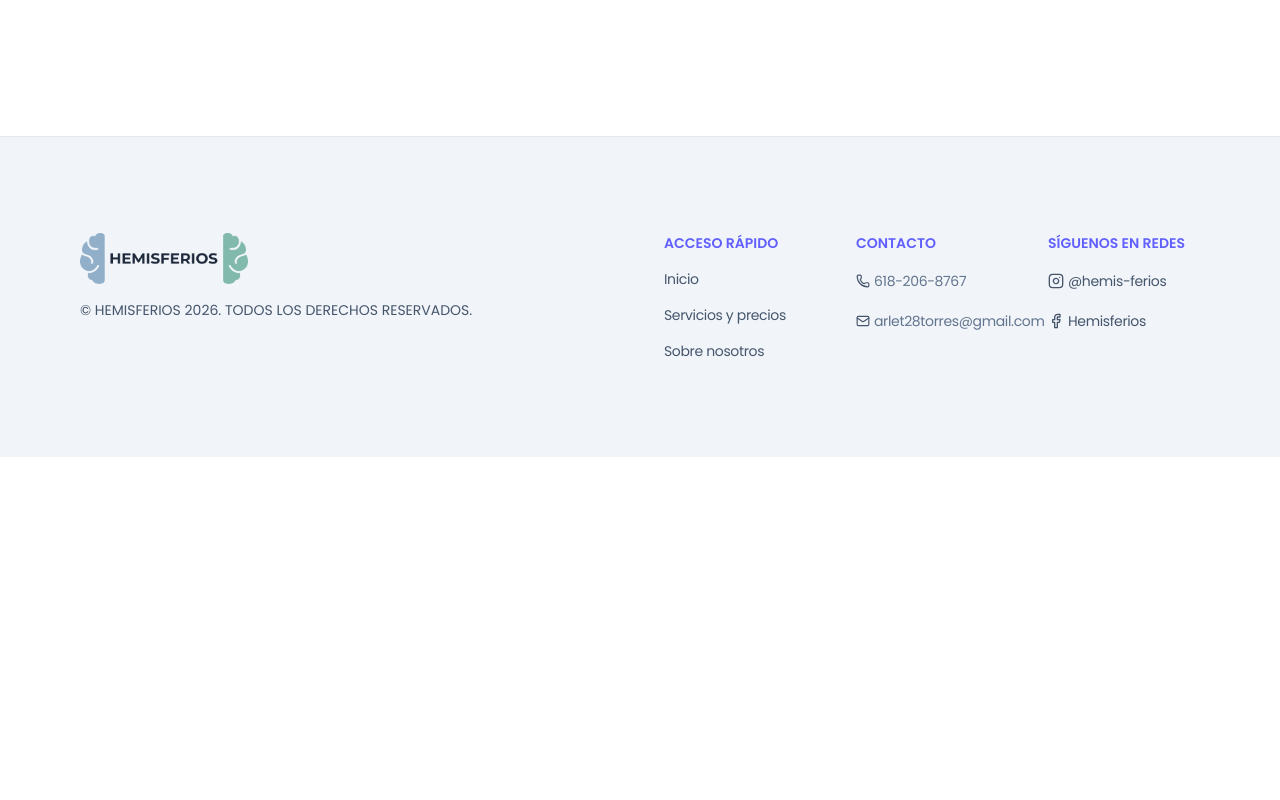
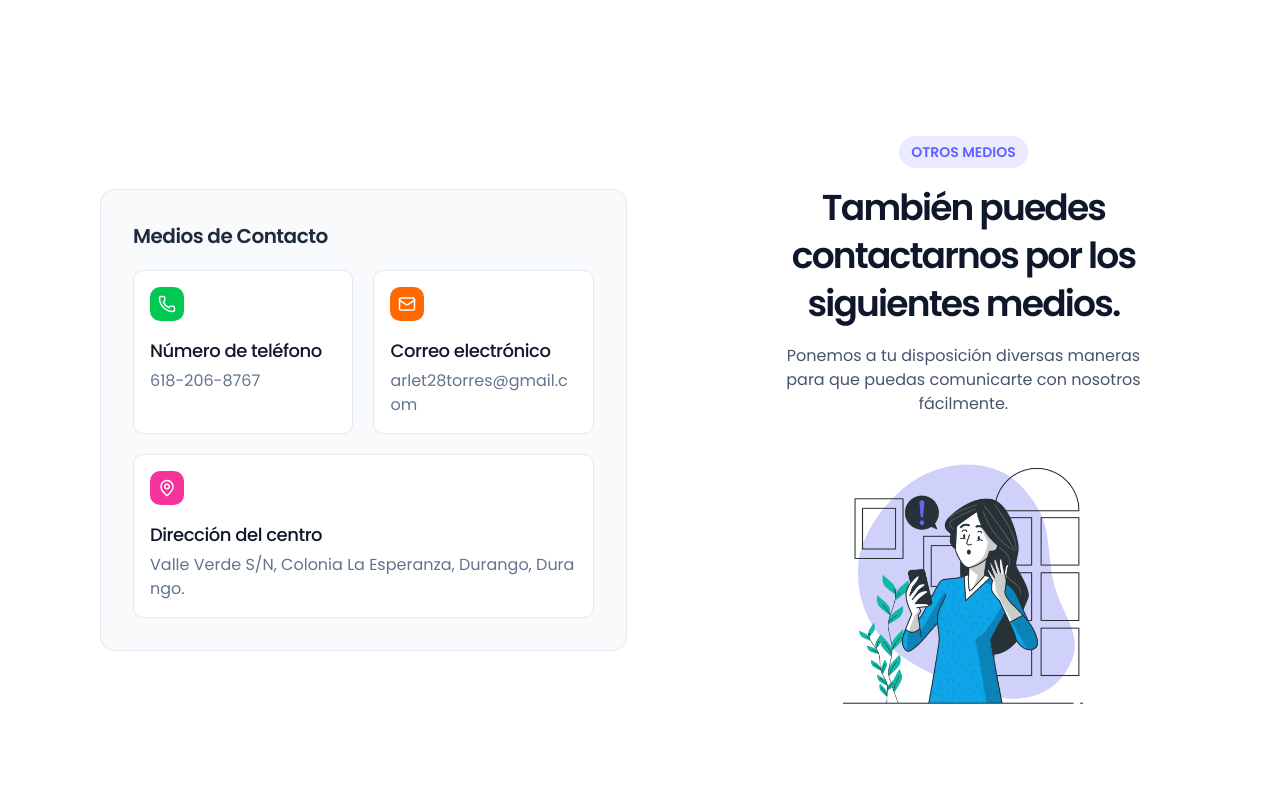
Before and after one commit to kevtorres23/hemisferios-web, a Next.js app in the folder frontend/: page /contact in a window 1280 px wide. Shown: the part 800-1600 px from the top of the page. Before the commit the page ends 1257 px from the top, so only its background shows below. Built offline with nearby package versions, Linux system fonts and the light colour scheme.

Commit message:
Finished the 'Other Channels' section.

```diff
--- a/frontend/app/contact/page.tsx
+++ b/frontend/app/contact/page.tsx
@@ -1,6 +1,7 @@
 import Navbar from "@/website-components/Navbar"
 import Footer from "@/website-components/Footer";
 import WrittenMessage from "@/website-sections/contact/WrittenMessage";
+import OtherChannels from "@/website-sections/contact/OtherChannels";
 
 function Contact() {
     return (
@@ -10,6 +11,8 @@ function Contact() {
             <div className="relative overflow-x-hidden overflow-y-hidden flex flex-col min-h-screen items-center justify-center bg-white font-sans dark:bg-black">
                 <WrittenMessage />
 
+                <OtherChannels />
+
                 <Footer />
             </div>
         </>
--- /dev/null
+++ b/frontend/website-components/ContactChannel.tsx
@@ -0,0 +1,24 @@
+type ChannelProps = {
+    color: string;
+    icon: React.ReactNode;
+    name: string;
+    description: string;
+}
+
+function ContactChannel(props: ChannelProps) {
+    return (
+        <div className="bg-white rounded-lg border border-slate-200 flex flex-col items-start justify-start gap-4 w-full p-4">
+            <div className={`flex items-center justify-center rounded-lg p-2 ${props.color}`}>
+                {props.icon}
+            </div>
+
+            <div className="flex flex-col gap-1">
+                <h1 className="sm:text-lg text-base font-medium text-slate-900 tracking-tight">{props.name}</h1>
+
+                <p className="sm:text-base text-sm font-normal text-slate-500 break-all">{props.description}</p>
+            </div>
+        </div>
+    )
+}
+
+export default ContactChannel;
--- a/frontend/website-components/ContactForm.tsx
+++ b/frontend/website-components/ContactForm.tsx
@@ -3,7 +3,7 @@
 import Input from "./Input";
 import { useState } from "react";
 import { ArrowRight, CircleAlert } from "lucide-react";
-import { ContactMessage } from "@/website-modules/Classes";
+import { ContactMessage } from "@/modules/Classes";
 
 type MessageType = {
     name: string;
--- /dev/null
+++ b/frontend/website-sections/contact/OtherChannels.tsx
@@ -0,0 +1,57 @@
+import SectionBadge from "@/website-components/SectionBadge";
+import Image from "next/image";
+import notification from "../../public/notification.png";
+import ContactChannel from "@/website-components/ContactChannel";
+import { Phone, Mail, MapPin } from "lucide-react";
+
+function OtherChannels() {
+    return (
+        <section className="xl:px-25 lg:px-20 md:px-16 px-8 flex lg:flex-row flex-col lg:pt-0 lg:pb-40 sm:py-24 py-12 xl:gap-30 gap-15 items-center justify-center">
+            <div className="lg:max-w-xl w-full flex flex-col items-center justify-center md:p-8 p-5 border border-slate-200 bg-slate-50 rounded-xl gap-5">
+
+                <h1 className="text-xl font-semibold text-slate-800 tracking-tight self-start">Medios de Contacto</h1>
+
+                <div className="w-full flex sm:flex-row flex-col gap-5">
+                    <ContactChannel
+                        color="bg-green-500"
+                        icon={<Phone size={18} color="white" />}
+                        name="Número de teléfono"
+                        description="618-206-8767"
+                    />
+
+                    <ContactChannel
+                        color="bg-orange-500"
+                        icon={<Mail size={18} color="white" />}
+                        name="Correo electrónico"
+                        description="arlet28torres@gmail.com"
+                    />
+                </div>
+
+                <ContactChannel
+                    color="bg-pink-500"
+                    icon={<MapPin size={18} color="white" />}
+                    name="Dirección del centro"
+                    description="Valle Verde S/N, Colonia La Esperanza, Durango, Durango."
+                />
+            </div>
+
+            <div className="flex flex-col gap-12 items-center justify-center">
+
+                <div className="flex flex-col gap-4 items-center justify-center">
+                    <SectionBadge name="OTROS MEDIOS" />
+
+                    <h1 className={`sm:text-4xl/12 text-3xl font-semibold text-slate-900 tracking-tighter text-center`}>También puedes contactarnos por los siguientes medios.</h1>
+
+                    <p className={`sm:text-base text-sm font-normal text-slate-600 text-center w-10/12`}>
+                        Ponemos a tu disposición diversas maneras para que puedas comunicarte con nosotros fácilmente.
+                    </p>
+                </div>
+
+                <Image alt="" src={notification} className="sm:w-60 w-56" />
+            </div>
+
+        </section>
+    )
+}
+
+export default OtherChannels;
--- a/frontend/website-sections/contact/WrittenMessage.tsx
+++ b/frontend/website-sections/contact/WrittenMessage.tsx
@@ -29,16 +29,18 @@ function WrittenMessage() {
 
     return (
         <section className="xl:px-25 lg:px-20 md:px-16 px-8 flex lg:flex-row flex-col lg:pt-24 lg:pb-40 sm:py-24 py-12 xl:gap-30 gap-15">
-            <div className="flex flex-col gap-4 items-center justify-center">
-                <SectionBadge name="¡CONTÁCTANOS!" />
+            <div className="flex flex-col gap-12 items-center justify-center">
+                <div className="flex flex-col gap-4 items-center justify-center">
+                    <SectionBadge name="¡CONTÁCTANOS!" />
 
-                <h1 className={`sm:text-4xl text-3xl font-semibold text-slate-900 tracking-tighter text-center`}>¿Tienes alguna duda o comentarios?</h1>
+                    <h1 className={`sm:text-4xl/12 text-3xl font-semibold text-slate-900 tracking-tighter text-center`}>¿Tienes alguna duda, sugerencia o comentario?</h1>
 
-                <p className={`sm:text-base text-sm font-normal text-slate-600 text-center`}>
-                    ¡Envíanos lo que quieras decirnos! Llena el siguiente formulario y envíanos tu comentario. Nos pondremos en contacto contigo en cuanto lo recibamos.
-                </p>
+                    <p className={`sm:text-base text-sm font-normal text-slate-600 text-center w-10/12`}>
+                        ¡Envíanos lo que quieras decirnos! Llena el siguiente formulario y envíanos tu comentario. Nos pondremos en contacto contigo en cuanto lo recibamos.
+                    </p>
+                </div>
 
-                <Image alt="" src={notebook} className="lg:w-80 sm:w-72 w-56" />
+                <Image alt="" src={notebook} className="lg:w-60 sm:w-72 w-56" />
             </div>
 
             {isFormSent === false && (
@@ -54,7 +56,7 @@ function WrittenMessage() {
                         <p className="text-base text-slate-500 font-normal text-center">Pronto nos contactaremos contigo para darte una respuesta.</p>
                     </div>
 
-                    <NormalButton text="Enviar otro mensaje" onClick={() => setIsFormSent(false)}/>
+                    <NormalButton text="Enviar otro mensaje" onClick={() => setIsFormSent(false)} />
                 </div>
             )}
         </section>
```
Also changed, not shown: frontend/modules/Classes.tsx (renamed from frontend/website-modules/Classes.tsx).
